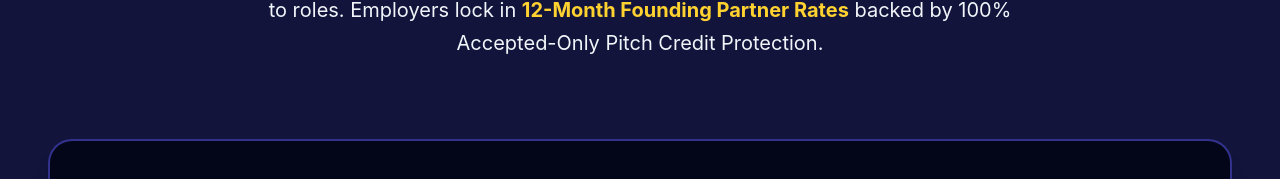
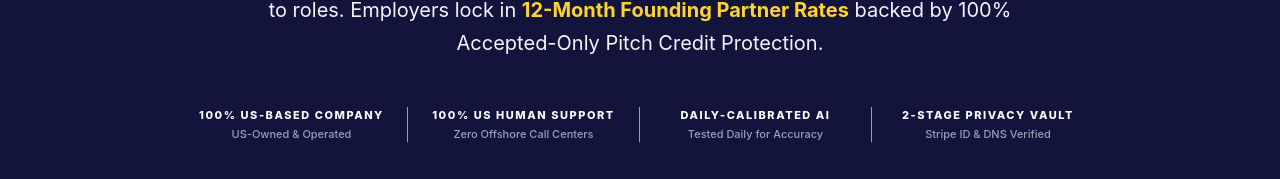
Before and after one commit to SpecialSauceIO/secure-job-board, a Next.js app: page /pricing in a window 1280 px wide. Shown: the part 362-541 px from the top of the page. Built offline with nearby package versions, Linux system fonts and the light colour scheme; no server answers.

Commit message:
Add frameless vertical-divider operational trust strip below pricing header

```diff
--- a/src/app/pricing/page.tsx
+++ b/src/app/pricing/page.tsx
@@ -25,6 +25,47 @@ export default function PricingMatrixPage() {
           <p className="text-base sm:text-xl text-slate-100 max-w-3xl mx-auto leading-relaxed">
             Every candidate on Special Sauce is <strong className="text-white">Real-Person ID-Verified</strong>—starting at <strong className="text-emerald-300">$3/mo on Explorer</strong> for passive inbound pitches, or <strong className="text-white">$9/mo &amp; $15/mo</strong> to proactively apply to roles. Employers lock in <strong className="text-amber-300">12-Month Founding Partner Rates</strong> backed by 100% Accepted-Only Pitch Credit Protection.
           </p>
+
+          {/* Frameless Operational Trust Strip — Matching Landing Page Vertical Hairlines */}
+          <div className="pt-6 w-full max-w-5xl mx-auto">
+            <div className="grid grid-cols-2 lg:grid-cols-4 lg:divide-x divide-slate-400 dark:divide-white/70 py-2">
+              <div className="px-4 py-1.5 lg:py-0 flex flex-col items-center justify-center text-center">
+                <span className="text-[11px] font-extrabold text-slate-900 dark:text-slate-100 uppercase tracking-[0.14em]">
+                  100% US-Based Company
+                </span>
+                <span className="text-[11px] text-slate-500 dark:text-slate-400 font-medium mt-0.5">
+                  US-Owned &amp; Operated
+                </span>
+              </div>
+
+              <div className="px-4 py-1.5 lg:py-0 flex flex-col items-center justify-center text-center">
+                <span className="text-[11px] font-extrabold text-slate-900 dark:text-slate-100 uppercase tracking-[0.14em]">
+                  100% US Human Support
+                </span>
+                <span className="text-[11px] text-slate-500 dark:text-slate-400 font-medium mt-0.5">
+                  Zero Offshore Call Centers
+                </span>
+              </div>
+
+              <div className="px-4 py-1.5 lg:py-0 flex flex-col items-center justify-center text-center">
+                <span className="text-[11px] font-extrabold text-slate-900 dark:text-slate-100 uppercase tracking-[0.14em]">
+                  Daily-Calibrated AI
+                </span>
+                <span className="text-[11px] text-slate-500 dark:text-slate-400 font-medium mt-0.5">
+                  Tested Daily for Accuracy
+                </span>
+              </div>
+
+              <div className="px-4 py-1.5 lg:py-0 flex flex-col items-center justify-center text-center">
+                <span className="text-[11px] font-extrabold text-slate-900 dark:text-slate-100 uppercase tracking-[0.14em]">
+                  2-Stage Privacy Vault
+                </span>
+                <span className="text-[11px] text-slate-500 dark:text-slate-400 font-medium mt-0.5">
+                  Stripe ID &amp; DNS Verified
+                </span>
+              </div>
+            </div>
+          </div>
         </section>
 
         {/* Main 3x3 Matrix Container */}
```
